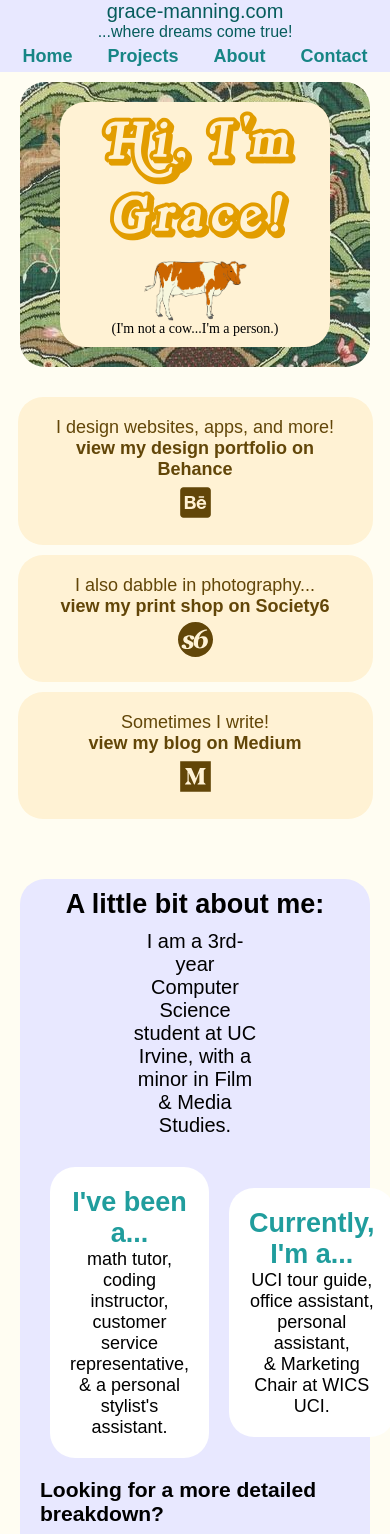
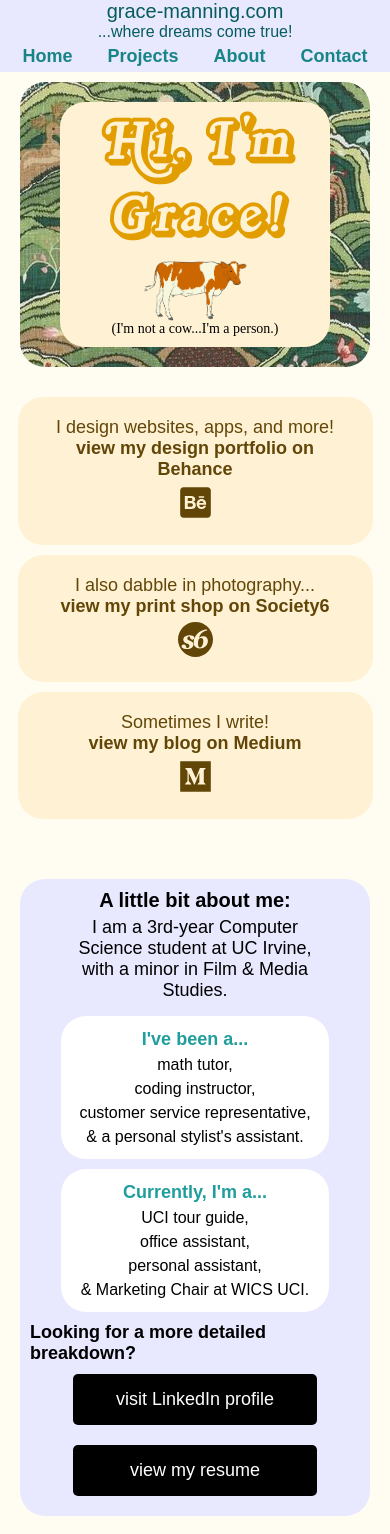
Before and after one commit to gracebmanning/grace-manning-v1, a React (Create React App) app: page / in a window 390 px wide. Shown: the top 1534 px of the page. Built offline with nearby package versions, Linux system fonts and the light colour scheme; a web font is replaced by a local one.

Commit message:
responsiveness: about

```diff
--- a/src/components/About/about.css
+++ b/src/components/About/about.css
@@ -97,13 +97,76 @@
         margin: 50px 20px 0px 20px;
     }
 
+    .bwLinkContainer{
+        width: 30%;
+    }
+
+    .tileTitle{
+        font-size: 24px;
+    }
 }
-
 
 @media screen and (max-width: 780px){
     .aboutContainer{
-        padding: 10px 20px 10px 20px;
+        padding: 10px 10px 10px 10px;
         margin: 50px 20px 0px 20px;
     }
 
+    .aboutTitle{
+        font-size: 20px;
+    }
+
+    .student{
+        margin: 5px;
+        font-size: 18px;
+        width: 80%;
+    }
+
+    .aboutTiles{
+        flex-direction: column;
+        justify-content: center;
+        margin: 5px 0px 5px 0px;
+    }
+
+    .tileTitle{
+        color: #209d9d;
+        font-size: 18px;
+    }
+
+    .past{
+        width: 80%;
+        padding: 10px 2px;
+        margin: 5px 2px;
+
+        background: white;
+        border-radius: 25px;
+
+        font-size: 16px;
+        line-height: 1.5;
+    }
+
+    .current{
+        width: 80%;
+        padding: 10px 2px;
+        margin: 5px 2px;
+
+        background: white;
+        border-radius: 25px;
+
+        font-size: 16px;
+        line-height: 1.5;
+    }
+
+    .linksContainer{
+        flex-direction: column;
+        justify-content: center;
+    }
+
+    .bwLinkContainer{
+        width: 65%;
+    }
+
+    .bwLink{
+        font-size: 18px;
+    }
 }
--- a/src/components/About/about.jsx
+++ b/src/components/About/about.jsx
@@ -4,7 +4,7 @@ const About = () => {
     return(
         <div class="aboutBackground" id="about">
             <div class="aboutContainer">
-                <h2>A little bit about me:</h2>
+                <h2 class="aboutTitle">A little bit about me:</h2>
                 <div class="student">
                     <p>I am a 3rd-year Computer Science student at UC Irvine, with a minor in Film &amp; Media Studies.</p>
                 </div>
@@ -25,7 +25,7 @@ const About = () => {
                         <p>&amp; Marketing Chair at WICS UCI.</p>
                     </div>
                 </div>
-                <h3>Looking for a more detailed breakdown?</h3>
+                <p><b>Looking for a more detailed breakdown?</b></p>
                 <div class="linksContainer">
                     <div class="bwLinkContainer">
                         <a class="bwLink" href="https://www.linkedin.com/in/grace-manning/" target="_blank" rel="noreferrer">
```
